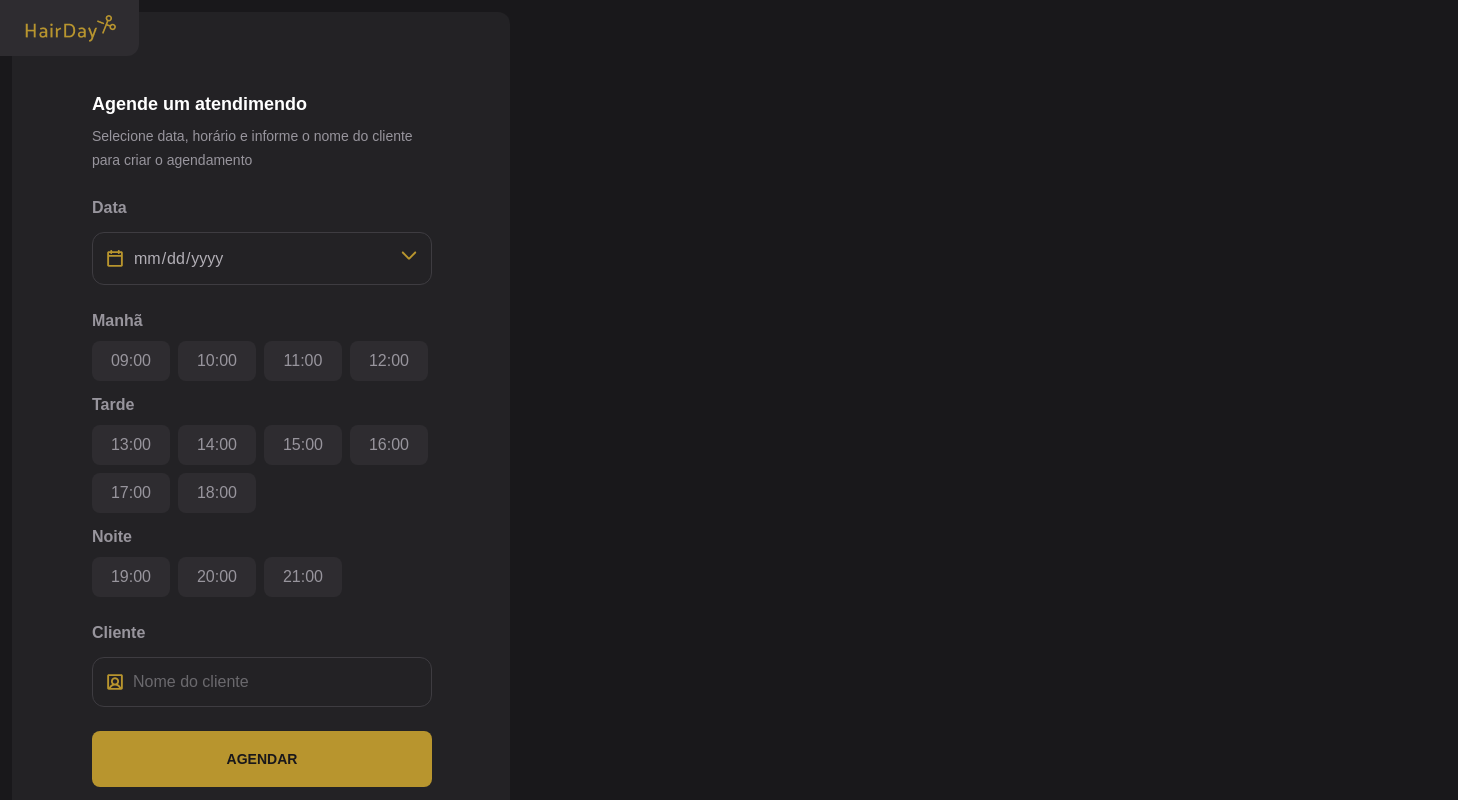
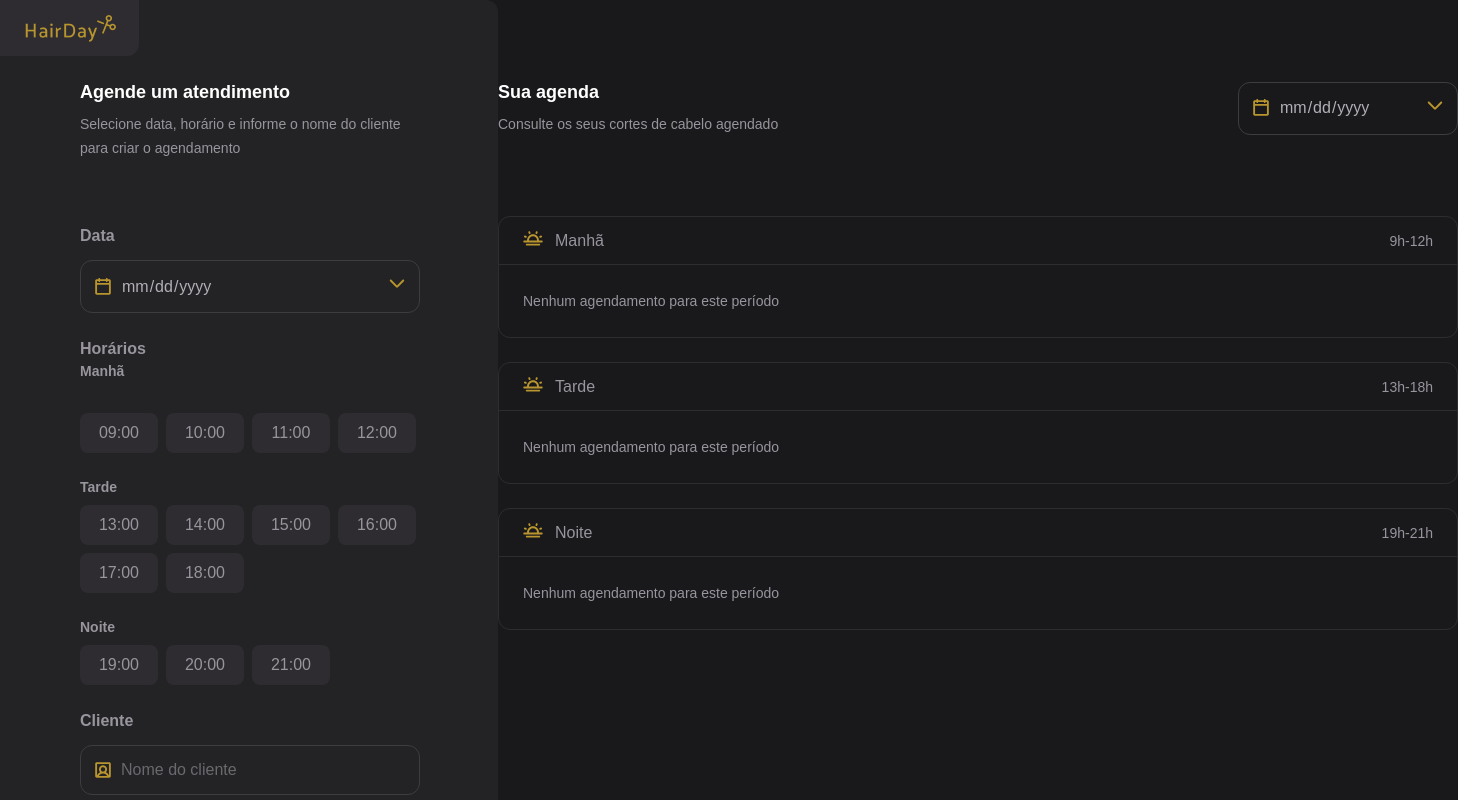
Before and after one commit to juniorbonini/hairday-app, a React (Vite) app: page / in a window 1280 px wide. Shown: the top 800 px of the page, 1458 px wide, since content can reach past the window. Built offline with nearby package versions, Linux system fonts and the light colour scheme.

Commit message:
Estruturando a base card de agendamento e lista finalziados.

```diff
--- a/src/App.tsx
+++ b/src/App.tsx
@@ -3,16 +3,21 @@ import Container from "@/components/Container";
 import { Aside } from "@/components/Aside";
 import { Header } from "@/core-components/Header";
 import { Form } from "./components/Form";
+import { MainContent } from "./core-components/Header-content";
+import { List } from "./components/List";
 
 function App() {
   return (
-    <main className="p-3 flex gap-3 flex-col md:flex-row max-w-360">
+    <div className="min-h-screen bg-gray-800">
+      <div className="flex flex-col md:flex-row min-h-screen">
         <Header />
+
         <Aside>
           <Container>
             <Text variant="cataraman-title-lg" className="text-white">
-            Agende um atendimendo
+              Agende um atendimento
             </Text>
+
             <Text>
               Selecione data, horário e informe o nome do cliente para criar o
               agendamento
@@ -21,7 +26,15 @@ function App() {
 
           <Form />
         </Aside>
+
+        <main className="flex-1">
+          <div className="mx-auto w-240 flex flex-col">
+            <MainContent />
+            <List />
+          </div>
         </main>
+      </div>
+    </div>
   );
 }
 
--- a/src/components/Form/index.tsx
+++ b/src/components/Form/index.tsx
@@ -43,9 +43,10 @@ export function Form() {
           onChange={(event) => setDate(event.target.value)}
         />
       </InputField>
-      <div className="space-y-3">
+      <div className="space-y-6">
+        <Text variant='cataraman-title-md'>Horários</Text>
         <div className="flex flex-col gap-2">
-          <Text variant="cataraman-title-md">Manhã</Text>
+          <Text variant="cataraman-title-sm" className=" mb-6">Manhã</Text>
           <div className="flex flex-wrap items-center gap-2">
             {AVAILABLE_HOURS.morning.map((hour) => (
               <ButtonSelect
@@ -60,7 +61,7 @@ export function Form() {
           </div>
         </div>
         <div className="flex flex-col gap-2">
-          <Text variant="cataraman-title-md">Tarde</Text>
+          <Text variant="cataraman-title-sm">Tarde</Text>
           <div className="flex flex-wrap items-center gap-2">
             {AVAILABLE_HOURS.afternoon.map((hour) => (
               <ButtonSelect
@@ -75,7 +76,7 @@ export function Form() {
           </div>
         </div>
         <div className="flex flex-col gap-2">
-          <Text variant="cataraman-title-md">Noite</Text>
+          <Text variant="cataraman-title-sm">Noite</Text>
           <div className="flex flex-wrap items-center gap-2">
             {AVAILABLE_HOURS.night.map((hour) => (
               <ButtonSelect
@@ -90,7 +91,7 @@ export function Form() {
           </div>
         </div>
       </div>
-      <InputField leftIcon={UserSquare} label="Cliente">
+      <InputField leftIcon={UserSquare} label="Cliente" >
         <Input
           type="text"
           value={clientName}
@@ -99,7 +100,7 @@ export function Form() {
         />
       </InputField>
 
-        <Button><Text variant='cataraman-title-md' className="uppercase text-gray-800">Agendar</Text></Button>
+        <Button><Text variant='cataraman-title-sm' className="uppercase text-gray-800">Agendar</Text></Button>
     </form>
   );
 }
--- /dev/null
+++ b/src/components/List/index.tsx
@@ -0,0 +1,28 @@
+import { Icon } from "../ButtonIcon";
+import { TurnPeriod } from "../PeriodCard/Content/TurnPeriod";
+
+// @ts-expect-error: module declaration for SVG React import
+import SunHorizon from "@/assets/icons/sun-horizon.svg?react";
+
+export function List() {
+  return (
+    <div className="flex flex-col gap-6">
+      <TurnPeriod
+        title="Manhã"
+        range="9h-12h"
+        icon={<Icon svg={SunHorizon} className="w-5 h-5" />}
+      />
+
+      <TurnPeriod
+        title="Tarde"
+        range="13h-18h"
+        icon={<Icon svg={SunHorizon} className="w-5 h-5" />}
+      />
+      <TurnPeriod
+        title="Noite"
+        range="19h-21h"
+        icon={<Icon svg={SunHorizon} className="w-5 h-5" />}
+      />
+    </div>
+  );
+}
--- /dev/null
+++ b/src/components/PeriodCard/Content/AppoitmentCard/index.tsx
@@ -0,0 +1,22 @@
+import { Icon } from "@/components/ButtonIcon";
+import { Text } from "@/components/Text";
+import type { AppointmentInterface } from "@/models/appointment";
+
+// @ts-expect-error: module declaration for SVG React import
+import TrashIcon from "@/assets/icons/trash.svg?react"
+
+export function AppointmentCard({
+  time,
+  clientName,
+  onRemove,
+}: AppointmentInterface) {
+  return (
+    <div className="flex items-center justify-between px-5 py-4 rounded-lg border border-gray-700 bg-gray-800">
+      <div className="flex items-center gap-6">
+        <Text variant="cataraman-title-sm">{time}</Text>
+        <Text variant="cataraman-sm">{clientName}</Text>
+      </div>
+      <Icon svg={TrashIcon} onClick={onRemove} type="button" />
+    </div>
+  );
+}
--- /dev/null
+++ b/src/components/PeriodCard/Content/TurnPeriod/index.tsx
@@ -0,0 +1,32 @@
+import { Text } from "@/components/Text";
+import type { TurnPeriodInterface } from "@/models/turn-period";
+
+export function TurnPeriod({
+  title,
+  range,
+  children,
+  icon,
+}: TurnPeriodInterface) {
+  const hasAppointments = Boolean(children);
+  return (
+    <div className="rounded-xl border border-gray-600 overflow-hidden">
+      <div className="flex items-center justify-between px-6 py-2 border-b border-gray-600">
+        <div className="flex items-center justify-center gap-3">
+          <span className="mt-1">{icon}</span>
+
+          <Text variant="cataraman-md">{title}</Text>
+        </div>
+
+        <Text>{range}</Text>
+      </div>
+
+      <div className="p-6">
+        {hasAppointments ? (
+          <div>{children}</div>
+        ) : (
+          <Text>Nenhum agendamento para este período</Text>
+        )}
+      </div>
+    </div>
+  );
+}
--- a/src/core-components/Header-content/index.tsx
+++ b/src/core-components/Header-content/index.tsx
@@ -1,12 +1,43 @@
+import { Input, InputField } from "@/components/InputField";
 import { Text } from "@/components/Text";
+import { useAppointmentForm } from "@/hooks/useAppointmentForm";
 
-export function HeaderContent() {
+// @ts-expect-error: module declaration for SVG React import
+import DateIcon from "@/assets/icons/calendar-blank.svg?react";
+
+// @ts-expect-error: module declaration for SVG React import
+import ArrowIcon from "@/assets/icons/arrow-down.svg?react";
+
+export function MainContent() {
+  const { date, openDatePicker, inputDateRef, today, setDate } =
+    useAppointmentForm();
   return (
-    <div className="mx-auto flex flex-col gap-6 max-w-170.5">
-      <Text variant="cataraman-title-lg" className="text-white">
-        Sua agenda
-      </Text>
-      <Text>Consulte os seus cortes de cabelo agendado</Text>
+    <div className="w-full py-20">
+      <div className="mx-auto w-240 flex flex-col gap-6">
+        <header className="flex items-center justify-between">
+          <div className="flex flex-col gap-2">
+            <Text variant="cataraman-title-lg" className="text-white">
+              Sua agenda
+            </Text>
+
+            <Text>Consulte os seus cortes de cabelo agendado</Text>
+          </div>
+
+          <InputField
+            size="sm"
+            onClick={openDatePicker}
+            leftIcon={DateIcon}
+            rightIcon={ArrowIcon}
+          >
+            <Input
+              ref={inputDateRef}
+              value={date}
+              min={today}
+              onChange={(e) => setDate(e.target.value)}
+            />
+          </InputField>
+        </header>
+      </div>
     </div>
   );
 }
--- /dev/null
+++ b/src/models/appointment.ts
@@ -0,0 +1,5 @@
+export interface AppointmentInterface {
+    time: string;
+    clientName: string;
+    onRemove: () => void;
+}
--- a/src/models/aside.ts
+++ b/src/models/aside.ts
@@ -2,11 +2,11 @@ import { cva, type VariantProps } from "class-variance-authority";
 import type React from "react";
 
 export const asideVariants = cva(
-  "p-20 bg-gray-700 rounded-xl max-w-124.5 w-full flex flex-col gap-6",
+  "p-20 bg-gray-700 rounded-xl max-w-124.5 w-full flex flex-col space-y-16",
   {
     variants: {
       size: {
-        md: "w-[31.25rem]",
+        md: "w-[31.25rem] ",
       },
     },
     defaultVariants: {
--- /dev/null
+++ b/src/models/turn-period.ts
@@ -0,0 +1,7 @@
+
+export interface TurnPeriodInterface {
+    title: string;
+    range: string;
+    icon: React.ReactNode;
+    children?: React.ReactNode;
+}
```
Also changed, not shown: src/components/PeriodCard/Content/EmptyState/index.tsx (added). Lines whose indentation alone changed are shown as unchanged.
